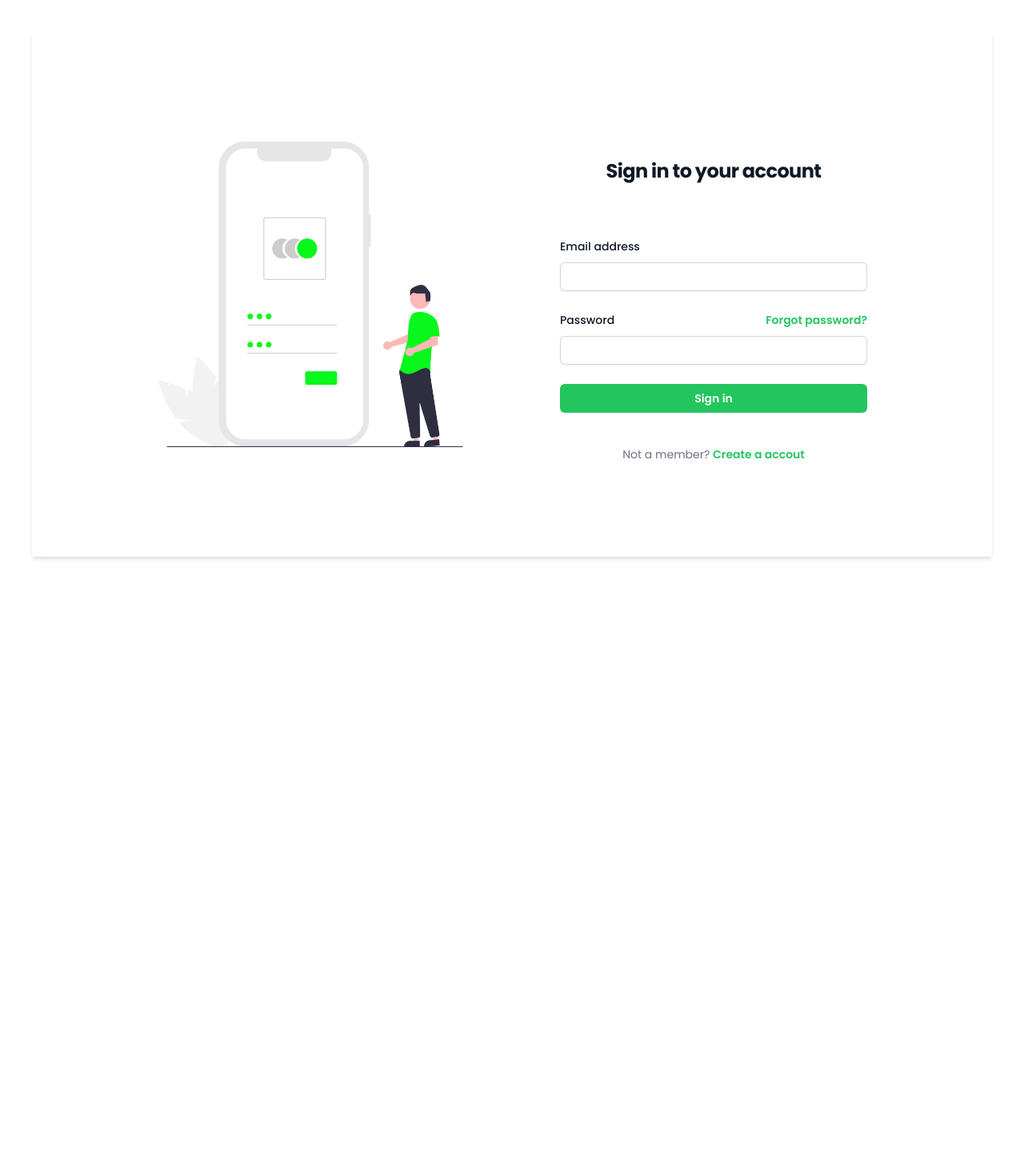
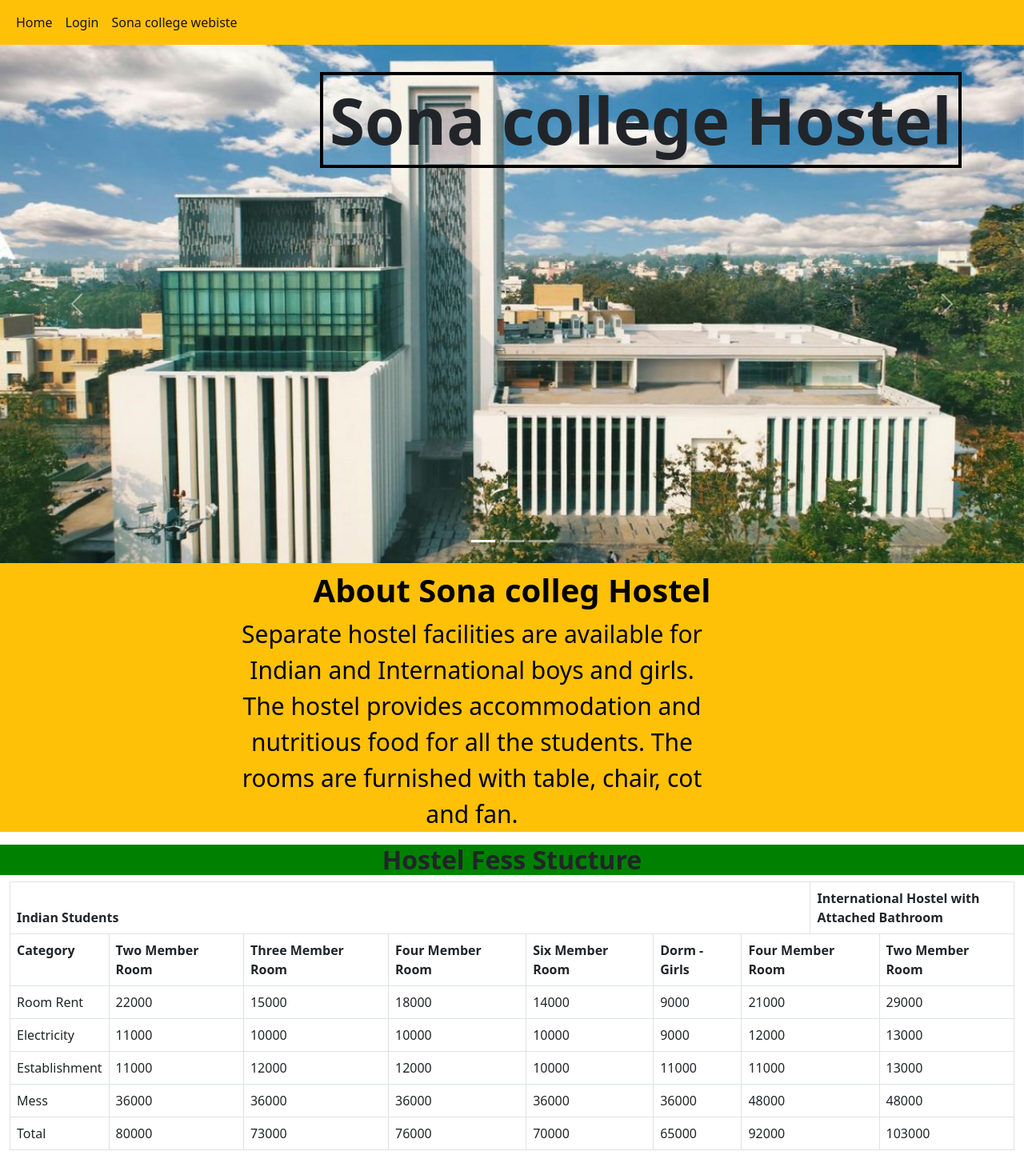
Before and after one commit to HARISHKUMAR023/gatepasstracker, a Django app: page / in a window 1280 px wide. Shown: the whole page at 80% size. Before the commit the page ends 699 px from the top, so only its background shows below. Run offline with Django 5.2, Linux system fonts and the light colour scheme; style sheets or scripts are compiled from the project's sources; some libraries are stand-ins or nearby versions.

Commit message:
some change and home page is added

```diff
--- /dev/null
+++ b/gatepassapp/templates/Home.html
@@ -0,0 +1,176 @@
+<!DOCTYPE html>
+<html lang="en">
+<head>
+    <meta charset="UTF-8">
+    <meta name="viewport" content="width=device-width, initial-scale=1.0">
+    <title>Sona college hostel</title>
+    {%load static %}
+    <link href="https://cdn.jsdelivr.net/npm/bootstrap@5.0.2/dist/css/bootstrap.min.css" rel="stylesheet" integrity="sha384-EVSTQN3/azprG1Anm3QDgpJLIm9Nao0Yz1ztcQTwFspd3yD65VohhpuuCOmLASjC" crossorigin="anonymous">
+<script src="https://cdn.jsdelivr.net/npm/bootstrap@5.0.2/dist/js/bootstrap.bundle.min.js" integrity="sha384-MrcW6ZMFYlzcLA8Nl+NtUVF0sA7MsXsP1UyJoMp4YLEuNSfAP+JcXn/tWtIaxVXM" crossorigin="anonymous"></script>
+
+</head>
+<body>
+
+    <!-- ========== Start navbar ========== -->
+    <nav class="navbar navbar-expand-lg navbar-light bg-warning" style="">
+        <div class="container-fluid">
+          {% comment %} <a class="navbar-brand" href="#">Navbar</a> {% endcomment %}
+          {% comment %} <img class="navbar-brand " src="{% static 'img/sonalogo.png' %}" alt="" style="width: 100px ; height: 100px;"  > {% endcomment %}
+          <button class="navbar-toggler" type="button" data-bs-toggle="collapse" data-bs-target="#navbarNav" aria-controls="navbarNav" aria-expanded="false" aria-label="Toggle navigation">
+            <span class="navbar-toggler-icon"></span>
+          </button>
+          <div class="collapse navbar-collapse" id="navbarNav">
+            <ul class="navbar-nav">
+              <li class="nav-item">
+                <a class="nav-link active" aria-current="page" href="#">Home</a>
+              </li>
+              <li class="nav-item">
+                <a class="nav-link active" href="/login">Login</a>
+              </li>
+              <li class="nav-item">
+                <a class="nav-link active" href="https://www.sonatech.ac.in/">Sona college webiste</a>
+              </li>
+
+            </ul>
+          </div>
+        </div>
+      </nav>
+
+    <!-- ========== End navbar ========== -->
+
+    <!-- ========== Start crouseuel ========== -->
+    <h1 class="text-center" style="position: absolute; top: 90px; z-index: 400; left: 400px; font-size: 80px ; font-weight: 800; border: 4px solid black; padding: 8px;">Sona college Hostel</h1>
+    <div id="carouselExampleIndicators" class="carousel slide" data-bs-ride="carousel" style="height: 50%; z-index: 100px;">
+        <div class="carousel-indicators">
+          <button type="button" data-bs-target="#carouselExampleIndicators" data-bs-slide-to="0" class="active" aria-current="true" aria-label="Slide 1"></button>
+          <button type="button" data-bs-target="#carouselExampleIndicators" data-bs-slide-to="1" aria-label="Slide 2"></button>
+          <button type="button" data-bs-target="#carouselExampleIndicators" data-bs-slide-to="2" aria-label="Slide 3"></button>
+        </div>
+        <div class="carousel-inner">
+          <div class="carousel-item active">
+            <img src="{% static 'img/sona.jpg' %}" class="d-block w-100 h-30" alt="...">
+          </div>
+          <div class="carousel-item">
+            <img src="{% static 'img/sona.jpg' %}" class="d-block w-100" alt="...">
+          </div>
+          <div class="carousel-item">
+            <img src="{% static 'img/hostel.jpg' %}" class="d-block w-100" alt="...">
+          </div>
+        </div>
+        <button class="carousel-control-prev" type="button" data-bs-target="#carouselExampleIndicators" data-bs-slide="prev">
+          <span class="carousel-control-prev-icon" aria-hidden="true"></span>
+          <span class="visually-hidden">Previous</span>
+        </button>
+        <button class="carousel-control-next" type="button" data-bs-target="#carouselExampleIndicators" data-bs-slide="next">
+          <span class="carousel-control-next-icon" aria-hidden="true"></span>
+          <span class="visually-hidden">Next</span>
+        </button>
+      </div>
+    <!-- ========== End crouseuel ========== -->
+
+    <!-- ========== Start about ========== -->
+    <div class="py-10" style="background-color: #ffc107;; color: black; ">
+        <h3 class="text-center pt-8 fw-bold" style="font-size: 40px; font-weight: 700px; padding-top: 10px;">About Sona colleg Hostel</h3>
+        <p class="text-center " style="padding-left: 300px;  padding-right: 400px; font-size: 30px ; font-weight: 500;">Separate hostel facilities are available for Indian and International boys and girls. The hostel provides accommodation and nutritious food for all the students. The rooms are furnished with table, chair, cot and fan. </p>
+    </div>
+    <!-- ========== End about ========== -->
+    <!-- ========== Start hostel ========== -->
+    <div class="bg-Success">
+
+
+    <h2 class="text-center fw-bold" style="background-color: green;">Hostel Fess Stucture </h2>
+    <div class="container-fluid ">
+
+        <table class="table table-bordered table-condenced table-hover">
+            <thead class="thead-light">
+            <tr>
+              <th colspan="7">Indian Students</th>
+              <th colspan="2">International Hostel with<br>
+                                Attached    Bathroom</th>
+            </tr>
+            </thead>
+            <tbody><tr>
+              <th>Category</th>
+              <th>Two Member Room</th>
+              <th>Three Member Room</th>
+              <th>Four Member Room</th>
+              <th>Six Member Room</th>
+              <th>Dorm - Girls</th>
+              <th colspan="2">Four Member Room</th>
+              <th>Two Member Room</th>
+            </tr>
+            <tr>
+              <td>Room Rent</td>
+              <td>22000</td>
+              <td>15000</td>
+              <td>18000</td>
+              <td>14000</td>
+              <td>9000</td>
+              <td colspan="2">21000</td>
+              <td>29000</td>
+            </tr>
+            <tr>
+              <td>Electricity</td>
+              <td>11000</td>
+              <td>10000</td>
+              <td>10000</td>
+              <td>10000</td>
+              <td>9000</td>
+              <td colspan="2">12000</td>
+              <td>13000</td>
+            </tr>
+            <tr>
+              <td>Establishment</td>
+              <td>11000</td>
+              <td>12000</td>
+              <td>12000</td>
+              <td>10000</td>
+              <td>11000</td>
+              <td colspan="2">11000</td>
+              <td>13000</td>
+            </tr>
+            <tr>
+              <td>Mess</td>
+              <td>36000</td>
+              <td>36000</td>
+              <td>36000</td>
+              <td>36000</td>
+              <td>36000</td>
+              <td colspan="2">48000</td>
+              <td>48000</td>
+            </tr>
+            <tr>
+              <td>Total</td>
+              <td>80000 </td>
+              <td>73000 </td>
+              <td>76000 </td>
+              <td>70000 </td>
+              <td>65000 </td>
+              <td colspan="2">92000 </td>
+              <td>103000 </td>
+            </tr>
+          </tbody></table>
+    </div>
+</div>
+    <!-- ========== End fress ========== -->
+
+    <script>
+      window.botpressWebChat.init({
+          "composerPlaceholder": "Gatepasstracker Bot",
+          "botConversationDescription": "I am the bot , i can help you",
+          "botId": "371a70bd-4cac-4092-af9d-0d1e18fe0974",
+          "hostUrl": "https://cdn.botpress.cloud/webchat/v1",
+          "messagingUrl": "https://messaging.botpress.cloud",
+          "clientId": "371a70bd-4cac-4092-af9d-0d1e18fe0974",
+          "webhookId": "fee06fce-7a2f-459f-95dd-fb732c1eb82f",
+          "lazySocket": true,
+          "themeName": "prism",
+          "frontendVersion": "v1",
+          "showPoweredBy": true,
+          "theme": "prism",
+          "themeColor": "#2563eb",
+          'stylesheet':'https://webchat-styler-css.botpress.app/prod/eb0a2e11-cfe5-431c-a785-dc706b37f4bc/v41076/style.css'
+      });
+    </script>
+</body>
+</html>
--- a/gatepassapp/templates/pages/staffpages/staff.html
+++ b/gatepassapp/templates/pages/staffpages/staff.html
@@ -19,6 +19,7 @@
             <th class="px-4 py-2">Name</th>
             <th class="px-4 py-2">Rollnumber</th>
             <th class="px-4 py-2">Department</th>
+            <th class="px-4 py-2">Restion</th>
             <th class="px-4 py-2">Actions</th>
           </tr>
         </thead>
@@ -29,6 +30,7 @@
             <td class="border px-4 py-2 text-center">{{ student.Name }}</td>
             <td class="border px-4 py-2 text-center">{{ student.Rollnumber }}</td>
             <td class="border px-4 py-2 text-center">{{ student.Department }}</td>
+            <td class="border px-4 py-2 text-center">{{ student.Infromation }}</td>
             <td class="border px-4 py-2 text-center">
                 <div class="flex flex-row">
                   <form method="post" action="{% url 'approve_studentstaff' student.id %}" class="p-2">
--- a/gatepassapp/urls.py
+++ b/gatepassapp/urls.py
@@ -3,7 +3,7 @@
 
 
 urlpatterns=[
-    path('',views.login_view, name='login_view'),
+    path('',views.website_view, name='website_view'),
     path('login/',views.login_view, name='login_view'),
     path('logout/',views.logout_view, name='logout_view'),
     path('dashboard/',views.dashboard, name='dashboard'),
--- a/gatepassapp/views.py
+++ b/gatepassapp/views.py
@@ -13,7 +13,7 @@
 
     # Your Twilio credentials
     account_sid = 'AC50662f4f946b263d3e60d3e911ea91c2'
-    auth_token = '9e54110861e00e35a4d4be228fb1506d'
+    auth_token = 'e4020dbdbd80240fc4c00dd57febd026'
     twilio_phone_number = '+14325353444'
 
     # Initialize Twilio client
@@ -24,14 +24,16 @@
 
     # Send the SMS
     message = client.messages.create(
-        to=f'+91{student.phone}',  # Use the correct attribute name 'phone'
+        to='+916382661208',
+        # to=f'+91{student.phone}',  # Use the correct attribute name 'phone'
         from_=twilio_phone_number,
         body=message_body
     )
 
     return HttpResponse(f"SMS sent! SID: {message.sid}")
 
-
+def website_view(request):
+    return render(request, 'home.html')
 
 
 def logout_view(request):
```
Also changed, not shown: gatepassapp/static/img/fn-girls-hostel.jpg (added), gatepassapp/static/img/hostel-1024x682.webp (added), gatepassapp/static/img/hostel.jpg (added), gatepassapp/static/img/sona.jpg (added), gatepassapp/static/img/sonalogo.png (added), gatepassapp/static/img/swiming-pool.jpg (added).
